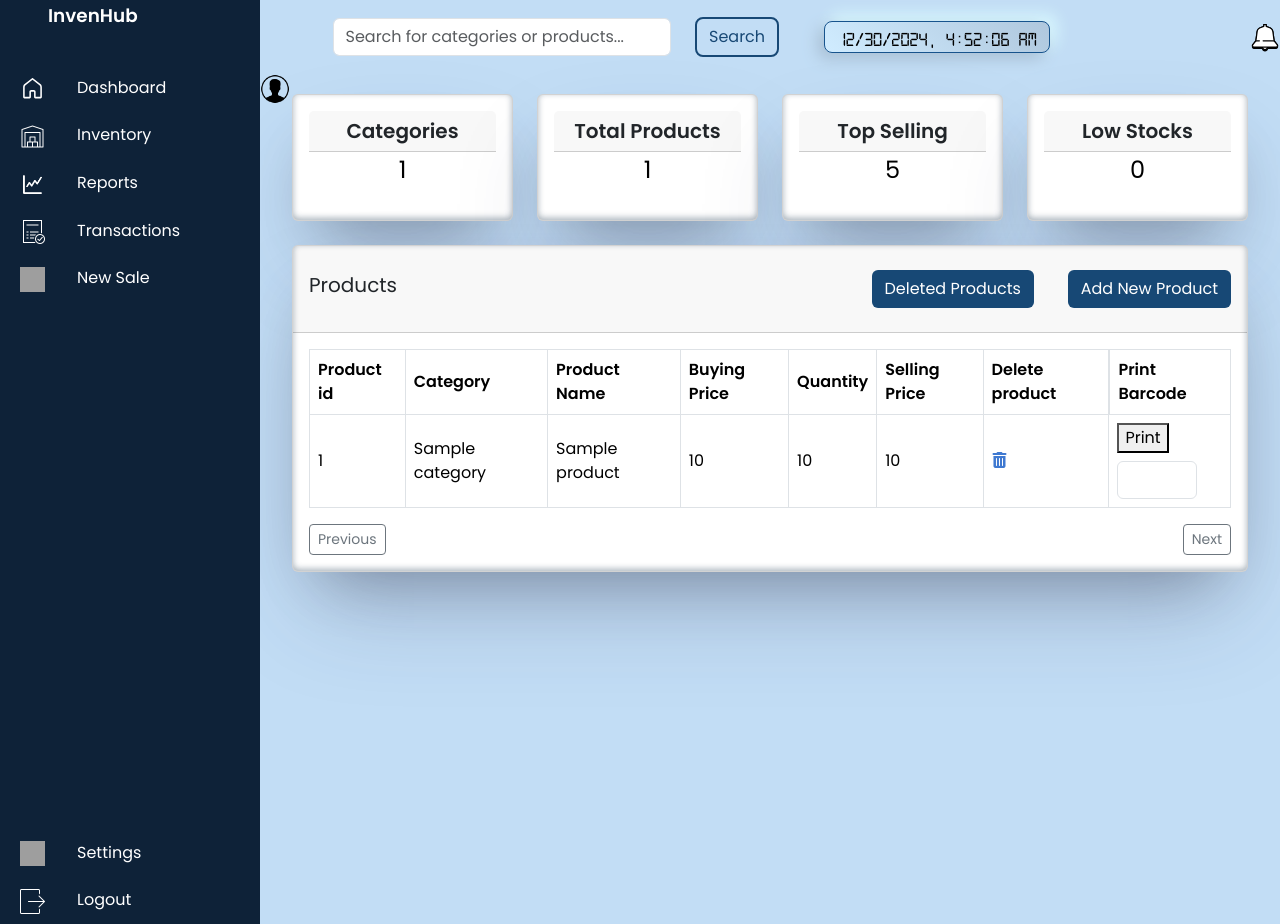
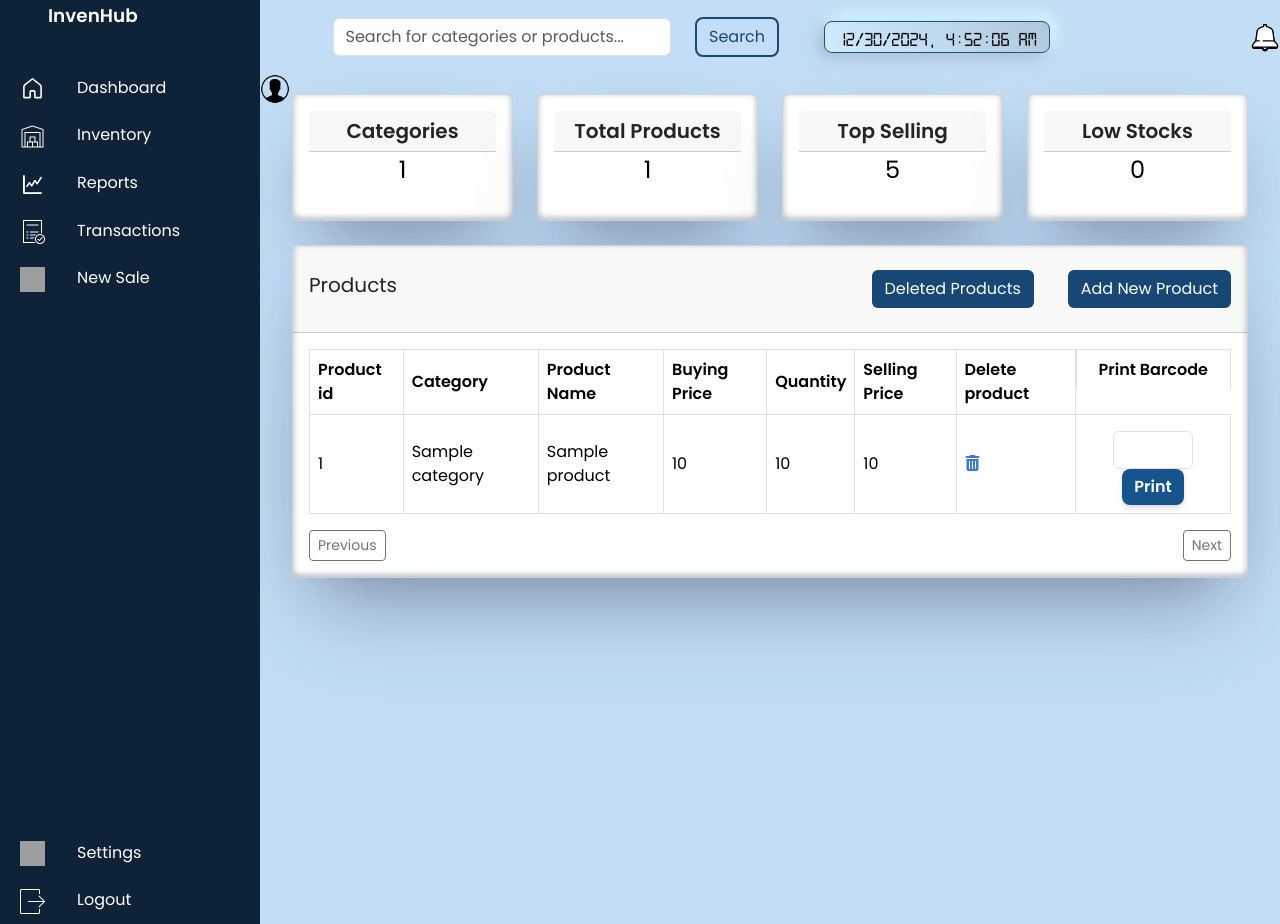
Before and after one commit to debjyoti71/InvenHub, a Flask app: page /inventory in a window 1280 px wide. Run offline with Flask 3, Linux system fonts and the light colour scheme; the visitor is signed in with stand-in values (Sample User, id 1); tables that the repository leaves empty hold one stand-in row (values such as "Sample post"); some libraries are stand-ins or nearby versions; grey boxes are pictures that could not be loaded.

Commit message:
inventory allignment fixed

```diff
--- a/static/css/dashboard.css
+++ b/static/css/dashboard.css
@@ -280,3 +280,41 @@
     position: absolute;
     z-index: 999;
 }
+.btn-22 {
+    background-color: var(--700); /* Green background */
+    color: white; /* White text */
+    border: none; /* Remove default border */
+    padding: 6px 12px;
+    font-size: 16px; /* Font size */
+    font-weight: bold; /* Bold text */
+    border-radius: 8px; /* Rounded corners */
+    cursor: pointer; /* Pointer cursor on hover */
+    transition: transform 0.3s ease, background-color 0.3s ease;
+    box-shadow: 0 4px 6px rgba(0, 0, 0, 0.1), 0 1px 3px rgba(0, 0, 0, 0.06); /* Subtle shadow */
+  }
+
+  .btn-22:hover {
+    background-color: var(--800); /* Darker green on hover */
+    transform: scale(1.1); /* Slightly enlarge on hover */
+    box-shadow: 0 6px 10px rgba(0, 0, 0, 0.15), 0 2px 5px rgba(0, 0, 0, 0.1); /* Enhanced shadow on hover */
+  }
+
+  .btn-22:active {
+    transform: scale(0.95); /* Slightly shrink on click */
+    box-shadow: 0 3px 5px rgba(0, 0, 0, 0.2), 0 1px 3px rgba(0, 0, 0, 0.15); /* Reduced shadow on click */
+  }
+
+  /* Optional animated pulse effect */
+  @keyframes pulse {
+    0%, 100% {
+      box-shadow: 0 4px 6px rgba(0, 0, 0, 0.1), 0 1px 3px rgba(0, 0, 0, 0.06);
+    }
+    50% {
+      box-shadow: 0 6px 10px rgba(0, 0, 0, 0.15), 0 2px 5px rgba(0, 0, 0, 0.1);
+    }
+  }
+
+  .btn-22:focus {
+    outline: none; /* Remove default focus outline */
+    animation: pulse 1s infinite; /* Add pulse animation on focus */
+  }
--- a/templates/inventory.html
+++ b/templates/inventory.html
@@ -224,8 +224,14 @@
                                             </td>
                                             <td>
                                                 <form action="{{ url_for('print_product_barcode', product_id=product.P_unique_id)}}" method="POST" class="d-inline">
-                                                    <button type="submit" style="display: flex; justify-content: center;align-items: center;">Print</button>
-                                                    <input type="number" class="form-control mt-2" id="barcode_quantity" name="barcode_quantity" min="1" style="width: 80px;">
+                                                    <div class="row">
+                                                        <div class="col" style="display: flex; justify-content: center;align-items: center;">
+                                                            <input type="number" class="form-control mt-2" id="barcode_quantity" name="barcode_quantity" min="1" style="width: 80px;">
+                                                        </div>
+                                                        <div class="col" style="display: flex; justify-content: center;align-items: center;">
+                                                            <button class="btn-22" type="submit"><span>Print</span></button>
+                                                        </div>
+                                                    </div>
                                                     <!-- <img alt='Barcode Generator TEC-IT' src='https://barcode.tec-it.com/barcode.ashx?data={{product.P_unique_id}}&code=Code128&translate-esc=on'/> -->
                                                 </form>
                                             </td>
```
